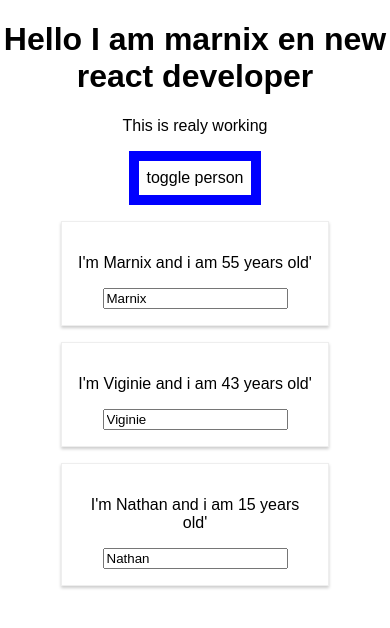
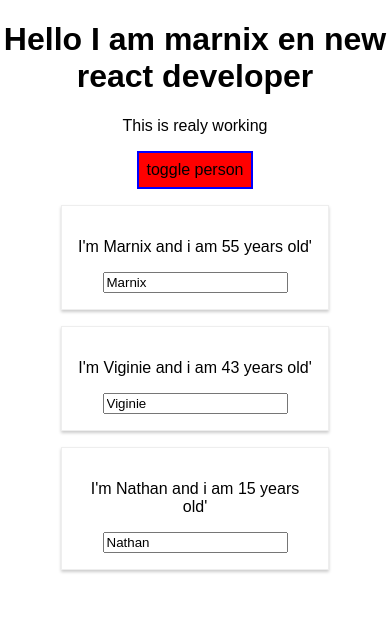
Before and after one commit to marnixcools/react-complete-guide, a React (Create React App) app: page / in a window 390 px wide. Shown: the top 628 px of the page. Built offline with nearby package versions, Linux system fonts and the light colour scheme.

Commit message:
media querie and hoover usig radium

```diff
--- a/package.json
+++ b/package.json
@@ -3,6 +3,7 @@
   "version": "0.1.0",
   "private": true,
   "dependencies": {
+    "radium": "^0.26.1",
     "react": "^17.0.1",
     "react-dom": "^17.0.1",
     "react-scripts": "1.1.5"
--- a/src/App.css
+++ b/src/App.css
@@ -1,3 +1,11 @@
 .App {
   text-align: center;
 }
+
+.red {
+  color: red;
+}
+
+.bold {
+  font-weight: bold;
+}
--- a/src/App.js
+++ b/src/App.js
@@ -1,6 +1,8 @@
 import React, { Component } from 'react';
 import Person from './Person/Person.js';
 import './App.css';
+//radium is a package to add some extra styling
+import Radium, {StyleRoot} from 'radium';
 
 class App extends Component {
   state = {
@@ -60,11 +62,16 @@ deletePersonHandler = (personIndex) => {
 }
   render() {
     const myStyle = {
-      backgroundColor : 'White',
+      backgroundColor : 'green',
+      Color : 'White',
       font: 'inherit',
-      border: '10px solid blue',
+      border: '2px solid blue',
       padding: '8px',
-      cursor: 'pointer'
+      cursor: 'pointer',
+      ':hover': {
+        backgroundColor: 'lightgreen',
+        color: 'black'
+      }
     };
 
     let locPersons = null;
@@ -80,16 +87,31 @@ deletePersonHandler = (personIndex) => {
                 changeName={(event) => this.changeNameHandler(event, elPerson.id)}/>
               }
             )
+
         }
         </div>
       )
+      myStyle.backgroundColor = 'Red';
+      myStyle[':hover'] = {
+        backgroundColor: 'salmon',
+        color: 'black'
+      }
     }
 
+    const classes = [];
+    if (this.state.persons.length <=2){
+      classes.push('red');// classes = ['red']
+    }
+
+    if (this.state.persons.length <=1){
+      classes.push('bold');// classes = ['red','bold']
+    }
     return (
+      <StyleRoot>
         <div className="App">
           <p></p>
             <h1>Hello I am marnix en new react developer</h1>
-          <p>This is realy working</p>
+            <p className = {classes.join(' ')}> This is realy working</p>
             <button
               style={myStyle}
               onClick={this.showPersonHandler}
@@ -97,8 +119,10 @@ deletePersonHandler = (personIndex) => {
             </button>
             {locPersons}
         </div>
+      </StyleRoot>
     );
   }
 }
 
-export default App;
+//Radium gaat onze app bewerken zodat we met pseudo style command kan werken
+export default Radium(App);
--- a/src/Person/Person.js
+++ b/src/Person/Person.js
@@ -1,11 +1,20 @@
 import React from 'react';
+import Radium from 'radium';
 
 import './Person.css';
 
 const person = (props) => {
-return <div className="Person">
+    //@mdia kan hier worden gebruikt omdat
+    //we radium hebben geinstalleerd
+    //LET OP : in de app moeten we de alles tussen RootStyle plaatsen
+    const style = {
+        '@media (min-width: 1000px)':{
+            width: '450px'
+        }
+    };
+return <div className="Person" style={style}>
             <p onClick={props.click}>I'm {props.name} and i am {props.age} years old'</p>
             <p>{props.children}</p>
             <input onChange= {props.changeName} value={props.name}/>
         </div>};
-export default person;
+export default Radium(person);
```
Also changed, not shown: src/Person/Person.css (+8 -0 lines), 1 other file (tests, documents, lock files or other folders). Lines whose indentation alone changed are shown as unchanged.
